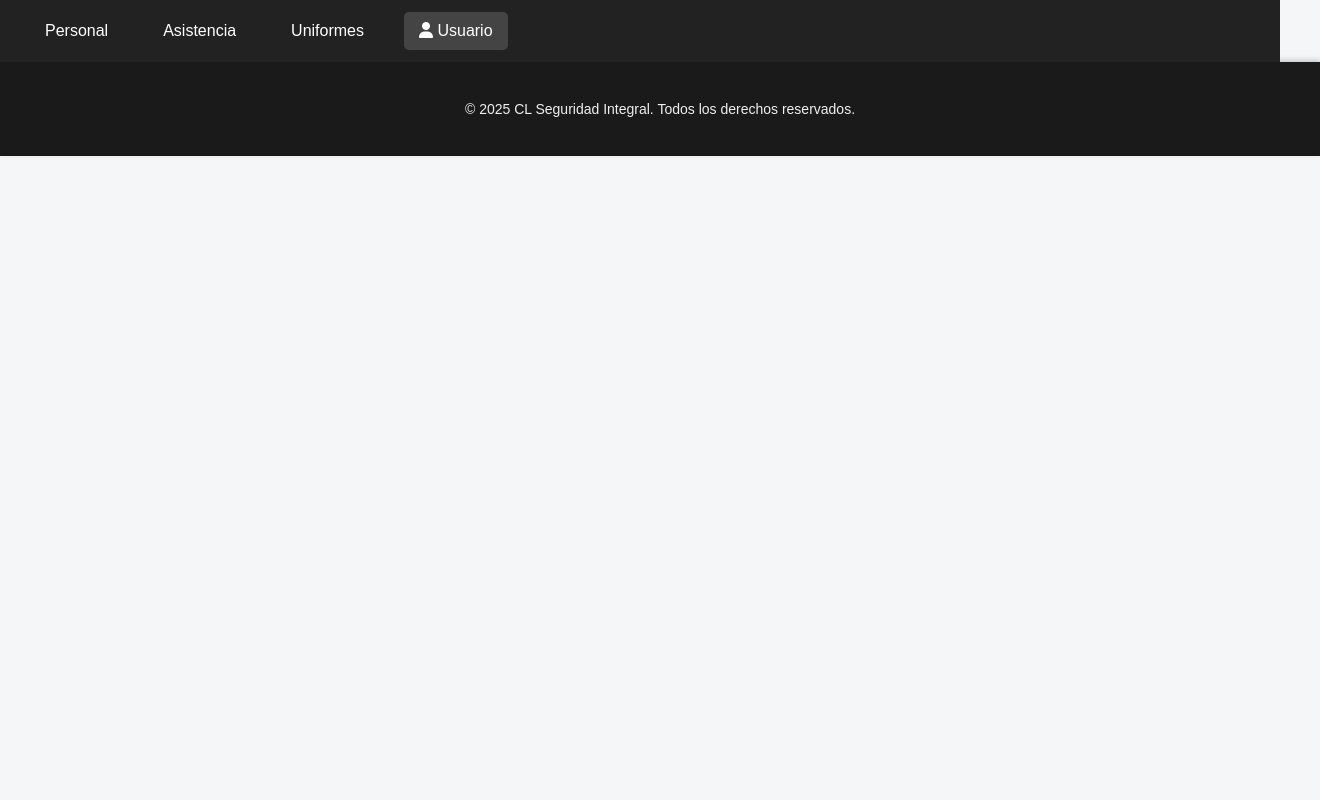
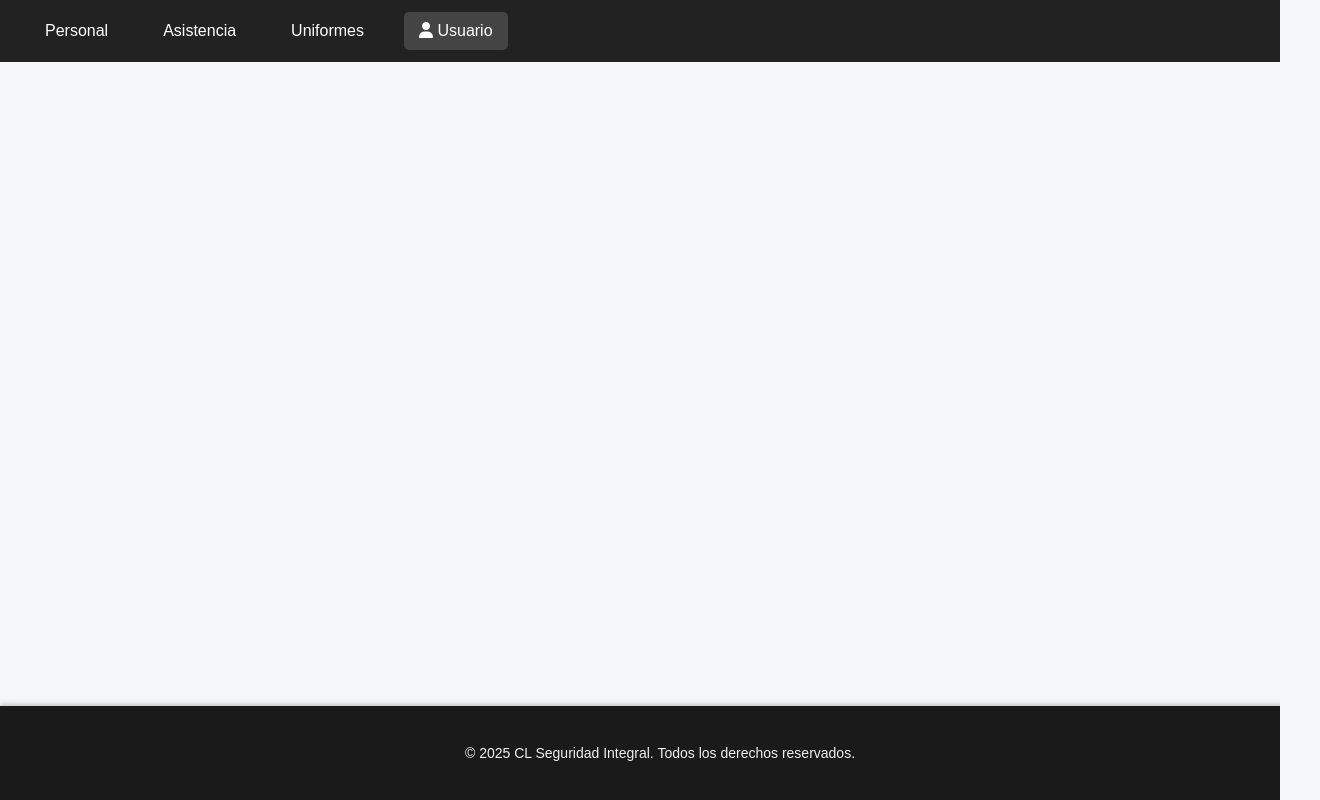
Before and after one commit to ALAN123418/CL-Seguridad-Integral, a plain HTML site: page pagina principal.html in a window 1280 px wide. Shown: the whole page, 1320 px wide, since content can reach past the window. Drawn offline with Linux system fonts and the light colour scheme.

Commit message:
Refactor estilos2.css for improved structure

```diff
--- a/estilos2.css
+++ b/estilos2.css
@@ -1,15 +1,18 @@
 /* ======== GENERAL ======== */
-body {
-  font-family: Arial, Helvetica, sans-serif;
+html, body {
+  height: 100%;
   margin: 0;
   padding: 0;
+  font-family: Arial, Helvetica, sans-serif;
   background-color: #f4f6f8;
   color: #333;
   overflow-x: hidden;
+  display: flex;
+  flex-direction: column;
 }
 
-html, body {
-  height: 100%;
+main {
+  flex: 1;
 }
 
 /* ======== RELOJ ======== */
@@ -103,6 +106,8 @@ html, body {
 }
 
 .submenu {
+  display: flex;
+  flex-direction: column;
   position: absolute;
   top: 100%;
   left: 0;
@@ -149,6 +154,8 @@ html, body {
 /* ======== MENÚ USUARIO ======== */
 .menu-derecha {
   margin-left: auto;
+  display: flex;
+  gap: 20px;
 }
 
 .usuario {
```
